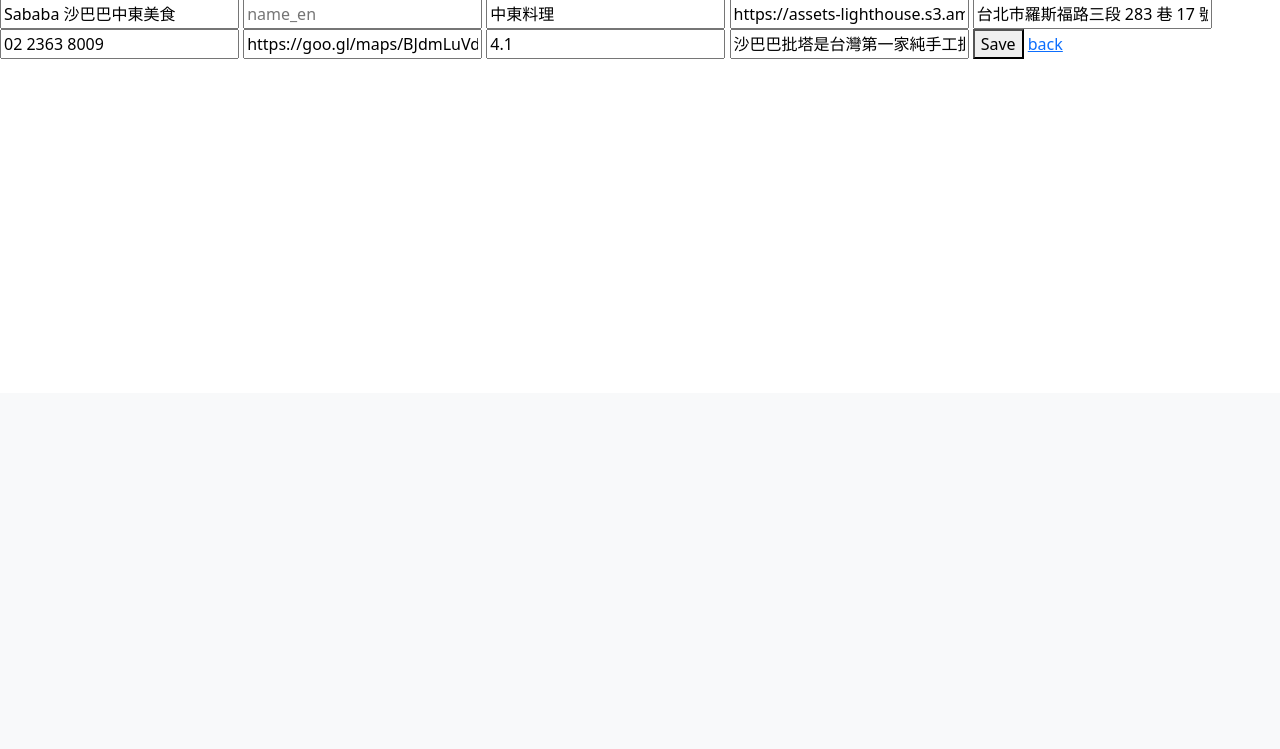
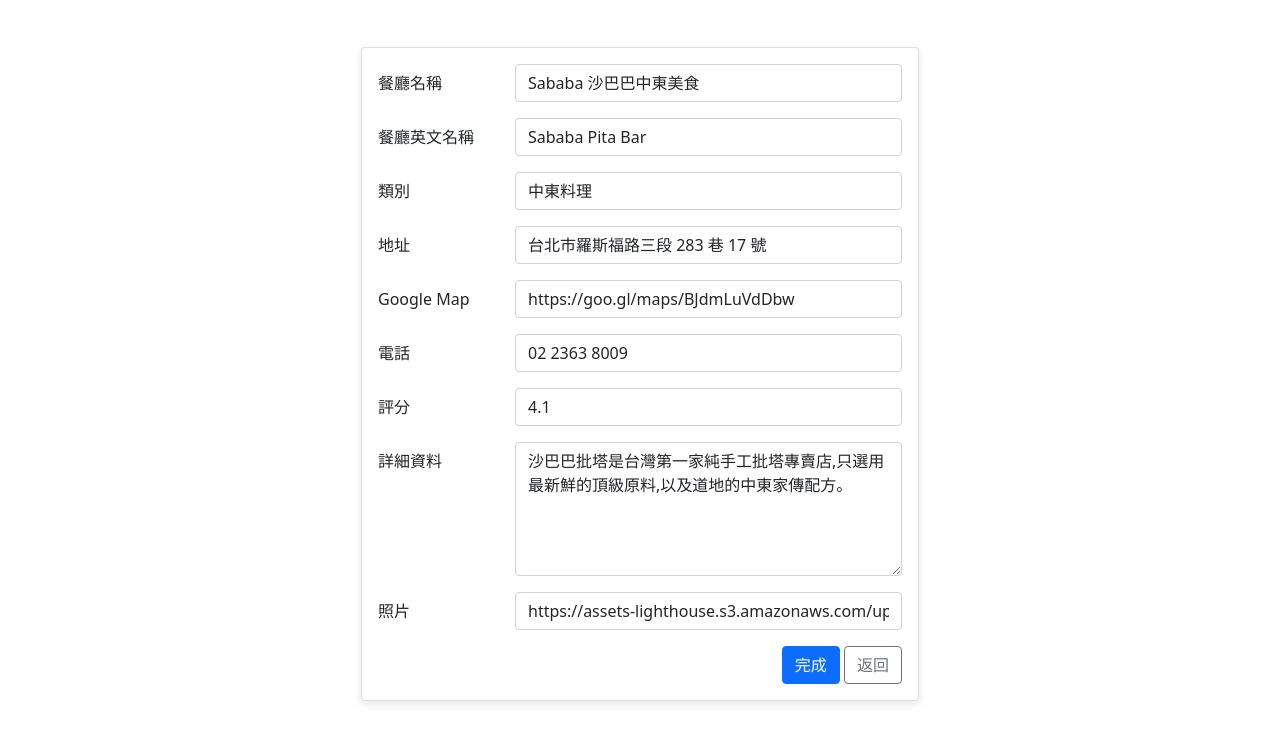
Before and after one commit to jiajiaanan/restaurantList_CRUD, a Node server app: page /lists/600000000000000000000001/edit in a window 1280 px wide. Shown: the part 407-1156 px from the top of the page. Before the commit the page ends 466 px from the top, so only its background shows below. Run offline with Node 20, Linux system fonts and the light colour scheme; data comes from the database, SQL or seed files in the repository; some libraries are stand-ins or nearby versions; grey boxes are pictures that could not be loaded.

Commit message:
style page

```diff
--- a/views/edit.handlebars
+++ b/views/edit.handlebars
@@ -1,13 +1,78 @@
-<form action="/lists/{{ list._id }}/edit" method="POST">
-  <input type="text" placeholder="name" name="name" value="{{ list.name }}">
-  <input type="text" placeholder="name_en" name="name_en" value="{{ list.name.en }}">
-  <input type="text" placeholder="category" name="category" value="{{ list.category }}">
-  <input type="text" placeholder="image" name="image" value="{{ list.image }}">
-  <input type="text" placeholder="location" name="location" value="{{ list.location }}">
-  <input type="text" placeholder="phone" name="phone" value="{{ list.phone }}">
-  <input type="text" placeholder="google_map" name="google_map" value="{{ list.google_map }}">
-  <input type="number" placeholder="rating" name="rating" value="{{ list.rating }}">
-  <input type="text" placeholder="description" name="description" value="{{ list.description }}">
-  <button type="submit">Save</button>
-  <a href="/">back</a>
-</form>
+
+<div class="container">
+  <div class="card w-50 m-auto my-5">
+    <div class="card-body">
+      {{!-- form-start --}}
+      <form action="/lists/{{ list._id }}/edit" method="POST">
+        <div class="mb-3 row">
+          <label for="name" class="col-sm-3 col-form-label">餐廳名稱</label>
+          <div class="col-sm-9">
+            <input type="text" class="form-control" name="name" value="{{ list.name }}">
+          </div>
+        </div>
+
+        <div class="mb-3 row">
+          <label for="name_en" class="col-sm-3 col-form-label">餐廳英文名稱</label>
+          <div class="col-sm-9">
+            <input type="text" class="form-control" name="name_en" value="{{ list.name_en }}">
+          </div>
+        </div>
+
+        <div class="mb-3 row">
+          <label for="category" class="col-sm-3 col-form-label">類別</label>
+          <div class="col-sm-9">
+            <input type="text" class="form-control" name="category" value="{{ list.category }}">
+          </div>
+        </div>
+
+
+        <div class="mb-3 row">
+          <label for="location" class="col-sm-3 col-form-label">地址</label>
+          <div class="col-sm-9">
+            <input type="text" class="form-control" name="location" value="{{ list.location }}">
+          </div>
+        </div>
+
+        <div class="mb-3 row">
+          <label for="google_map" class="col-sm-3 col-form-label">Google Map</label>
+          <div class="col-sm-9">
+            <input type="text" class="form-control" name="google_map" value="{{ list.google_map }}">
+          </div>
+        </div>
+
+        <div class="mb-3 row">
+          <label for="phone" class="col-sm-3 col-form-label">電話</label>
+          <div class="col-sm-9">
+            <input type="text" class="form-control" name="phone" value="{{ list.phone }}">
+          </div>
+        </div>
+
+        <div class="mb-3 row">
+          <label for="rating" class="col-sm-3 col-form-label">評分</label>
+          <div class="col-sm-9">
+            <input type="number" class="form-control" name="rating" max="5" min="0" value="{{ list.rating }}">
+          </div>
+        </div>
+
+        <div class="mb-3 row">
+          <label for="description" class="col-sm-3 col-form-label">詳細資料</label>
+          <div class="col-sm-9">
+            <textarea class="form-control" rows="5" name="description">{{ list.description }}</textarea>
+          </div>
+        </div>
+
+        <div class="mb-3 row">
+          <label for="image" class="col-sm-3 col-form-label">照片</label>
+          <div class="col-sm-9">
+            <input type="text" class="form-control" name="image" value="{{ list.image }}">
+          </div>
+        </div>
+
+        <div class="text-end">
+          <button type="submit" class="btn btn-primary">完成</button>
+          <a href="/" class="btn btn-outline-secondary">返回</a>
+        </div>
+      </form>
+    </div>
+  </div>
+</div>
```
